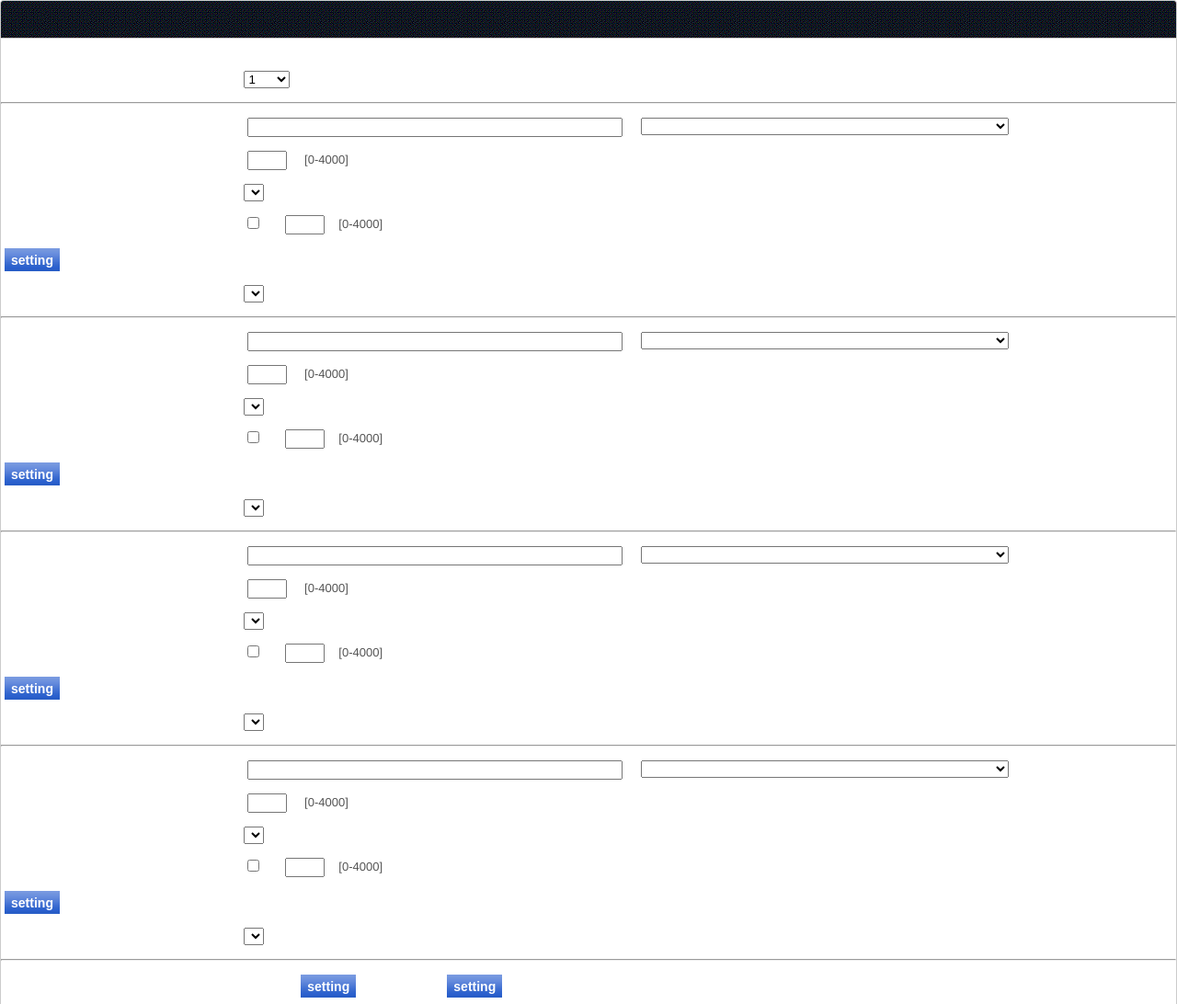
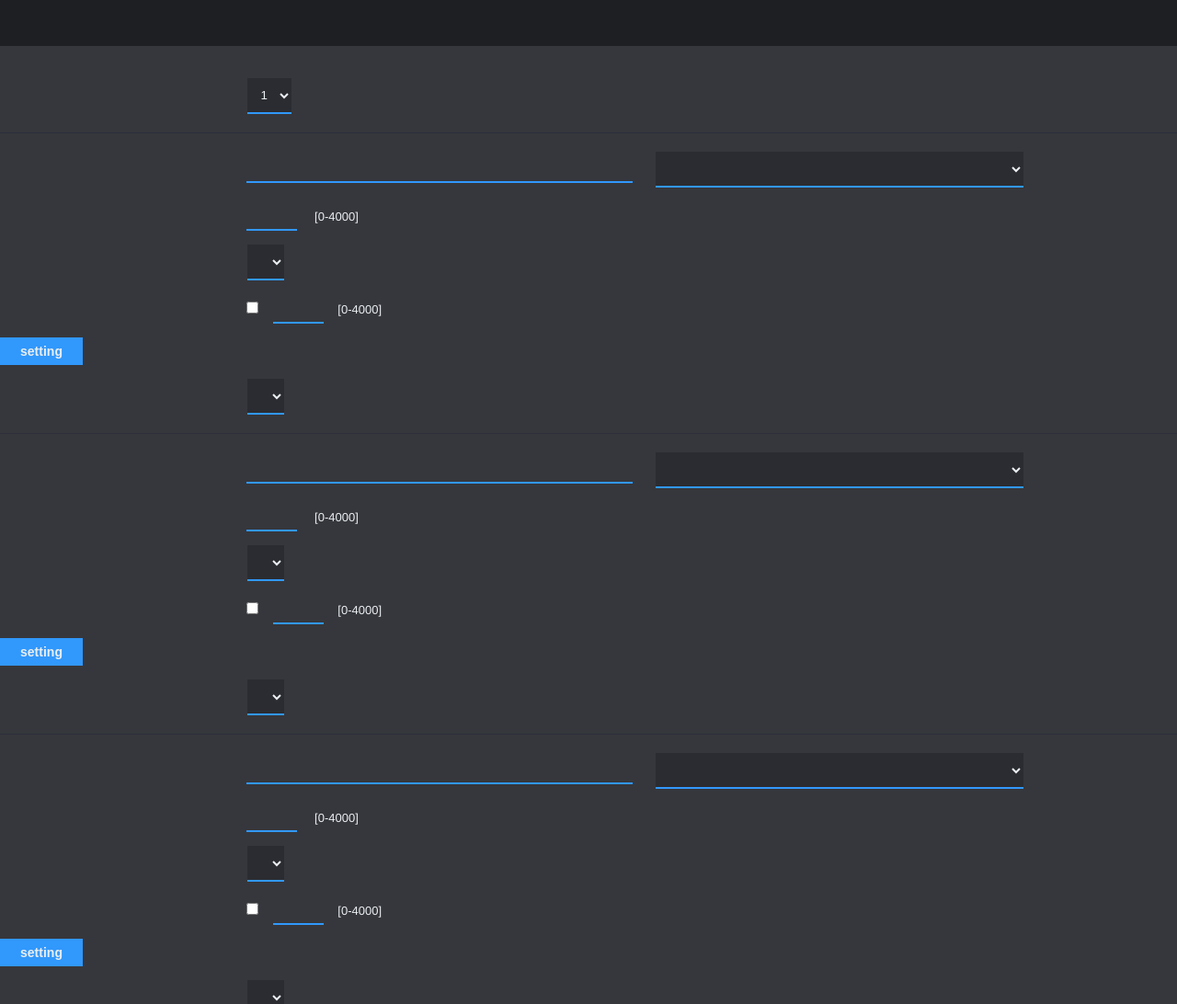
Before and after one commit to projertapia/decoder_firmware_XD1_Unisheen_Tech, a plain HTML site: page web/iframe/playlist.html in a window 1280 px wide. Shown: the top 1092 px of the page at 92% size. Drawn offline with Linux system fonts and the light colour scheme.

Commit message:
new style and fix erros

```diff
--- a/web/css/iframe/crop.css
+++ b/web/css/iframe/crop.css
@@ -29,7 +29,7 @@
 	font-weight: bold;
 }
 hr {
-	background-color: rgb(186, 185, 185);
+	background-color: #2c2e3a;
 	height: 1px;
 	border: none;
 	width: 100%;
--- a/web/css/iframe/network.css
+++ b/web/css/iframe/network.css
@@ -21,13 +21,16 @@
 	margin:0 auto;
 }
 .content .network_subtitle {
-	font-size: 16px;
-	width: 150px;
-	color: rgb(34, 34, 34);
-	font-weight: bold;
+	width: 100%;
+    text-align: center;
+    background-color: #1e1f22;
+    padding: 10px;
+    margin-bottom: 5px;
+    color: #eaeef1;
+    font-size: 16px;
 }
 hr {
-	background-color: rgb(186, 185, 185);
+	background-color: #2c2e3a;
 	height: 1px;
 	border: none;
 	width: 100%;
--- a/web/css/iframe/osd.css
+++ b/web/css/iframe/osd.css
@@ -25,11 +25,11 @@
 .content .osd_setting_subtitle {
 	font-size: 16px;
 	width: 150px;
-	color: rgb(34, 34, 34);
+	color: #eaeef1;
 	font-weight: bold;
 }
 hr {
-	background-color: rgb(186, 185, 185);
+	background-color: #2c2e3a;
 	height: 1px;
 	border: none;
 	width: 100%;
@@ -43,18 +43,16 @@ hr {
 
 #update_logo_block{
 	width: 600px;
-	height: 200px;
-	background-color: white;
-	position: fixed;
-	border: 1px solid rgb(204, 204, 204);
-	border-radius: 4px;
+    height: 200px;
+    background-color: #18191c;
+    position: fixed;
 }
 
 #update_logo_block div {
 	margin: 15px 50px;
 }
 #update_logo_block span{
-	color: rgb(85, 85, 85);
+	color: #eaeef1;
 	display: inline-block;
 	font-size: 13px;
 }
@@ -80,12 +78,13 @@ hr {
 	border: 0px;
 	font-size: 14px;
 	font-weight: bold;
-	color: white;
+	color: #eaeef1;
 	cursor: pointer;
 }
 
 #update_logo_block #logo_update_header{
 	text-align: center;
+	color: #eaeef1;
 }
 
 #update_txt {
--- a/web/css/iframe/playlist.css
+++ b/web/css/iframe/playlist.css
@@ -1,12 +1,29 @@
+select{background-color: #2b2c31;color: #eaeef1; padding: 10px; border: none; border-bottom: 2px solid #3198fc; margin: 0 5px;}
+select:focus-visible{border:none; outline-offset: 0px; outline: none;}
+hr {
+	background-color: #2c2e3a;
+	height: 1px;
+	border: none;
+	width: 100%;
+	margin: 20px auto;
+}
 #wnd {
-	width: 50px;
+    background-color: #2b2c31;
+    color: #eaeef1;
 }
-#playlist_setting {
-	margin-left: 134px;
+#playlist_setting, #playlist_get_btu_url {
+	margin: 0 auto;
+	display: block;
 }
-.content input {
+
+.content input[type="text"] {
 	margin: 0px 15px 0px 4px;
-	vertical-align: -1px;
+    vertical-align: -1px;
+    background-color: #36373c;
+    border: none;
+    border-bottom: 2px solid #3198fc;
+    color: #eaeef1;
+    padding: 10px 10px 5px 10px;
 }
 .content .uri_input {
 	width: 400px;
@@ -16,10 +33,23 @@
 }
 #playlist_config_discription {
 	vertical-align: top;
+    width: 100%;
+    text-align: center;
+    background-color: #1e1f22;
+    padding: 10px;
+    margin-bottom: 10px;
+    color: #eaeef1;
 }
 #playlist_config_discription_txt {
 	padding-top: 1px;
+    font-size: 1em;
+    line-height: 1.4em;
 }
 .content .small_title {
 	width: 130px;
 }
+input:focus-visible {
+    outline-offset: 0px;
+	outline:none;
+	background-color: #2b2c31;
+}
--- a/web/css/iframe/remserial.css
+++ b/web/css/iframe/remserial.css
@@ -28,7 +28,7 @@
 	font-weight: bold;
 }
 hr {
-	background-color: rgb(186, 185, 185);
+	background-color: #2c2e3a;
 	height: 1px;
 	border: none;
 	width: 100%;
--- a/web/css/iframe/restart.css
+++ b/web/css/iframe/restart.css
@@ -19,7 +19,7 @@
 	display: none;
 }
 hr {
-	background-color: rgb(186, 185, 185);
+	background-color: #2c2e3a;
 	height: 1px;
 	border: none;
 	width: 100%;
--- a/web/css/iframe/status.css
+++ b/web/css/iframe/status.css
@@ -1,34 +1,46 @@
 .content .small_title {
 	text-align: left;
-	display: inline-block;
-	font-weight: normal;
-	width: auto;
+    display: inline-block;
+    font-weight: bold;
+    width: auto;
+    color: #91969a;
 }
 hr {
-	background-color: rgb(186, 185, 185);
+	background-color:#2d2d2d;
 	height: 1px;
 	border: none;
 	width: 100%;
 	margin: 15px auto;
 }
 .content .subtitle {
-	margin-bottom: 10px;
+	margin: 0 0 10px 0;
+    width: 100%;
+    padding: 0;
+    background-color: transparent;
 }
 .content .status_subtitle {
 	font-size: 16px;
 	width: 150px;
-	color: rgb(34, 34, 34);
+	color: #eaeef1;
 	font-weight: bold;
 }
 .content .dynamic_data {
 	max-width: 500px;
-	max-height:17px;
+	height:27px;
 	text-align: left;
 	overflow: hidden;
 	vertical-align: -3px;
+	font-size: 16px;
+    margin-top: 3px;
+	word-wrap: break-word;
 }
 .content div {
-	margin: 4px 0px;
+	width: calc(25% - 34px);
+    display: inline-grid;
+    background-color: #3c3f4d;
+    padding: 10px;
+    margin: 5px;
+    position: relative;
 }
 .content {
 	padding:20px;
--- a/web/css/iframe/update.css
+++ b/web/css/iframe/update.css
@@ -44,10 +44,20 @@
 .large_button {
 	width: 120px;
 	height: 30px;
-	background: url("../images/bg-button-green.gif") repeat-x left top rgb(40, 93, 199) !important;
+	background-color: #3198fc;
 	border: 0px;
 	font-size: 14px;
 	font-weight: bold;
 	color: white;
 	cursor: pointer;
 }
+.input_button{
+	min-width: 90px;
+    height: 30px;
+    background-color: #3198fc;
+    border: 0px;
+    font-size: 14px;
+    font-weight: bold;
+    color: #eaeef1;
+    cursor: pointer;
+}
--- a/web/css/iframe/wifi_config.css
+++ b/web/css/iframe/wifi_config.css
@@ -28,7 +28,7 @@
 	font-weight: bold;
 }
 hr {
-	background-color: rgb(186, 185, 185);
+	background-color: #2c2e3a;
 	height: 1px;
 	border: none;
 	width: 100%;
--- a/web/css/iframe_subpage.css
+++ b/web/css/iframe_subpage.css
@@ -12,29 +12,26 @@ body {
 	margin-bottom: 30px;
 }
 .content_box_header {
-	background: url("../images/bg-content-box.gif") repeat-x left top rgb(229, 229, 229);
-	height: 40px;
-	margin: 0 auto;
-	border-width: 1px 1px 0px 1px;
-	border-style: solid;
-	border-color: rgb(204, 204, 204);
-	border-radius: 4px 4px 0px 0px;
+	background-color: #1e1f22;
+    height: 40px;
+    margin: 0 auto;
+    padding: 5px 0;
 }
 .content_box_header span {
-	display: inline-block;
+	display: block;
 	padding: 8px 0px 0px 15px;
 	font-size: 17px;
-	font-weight: 900;
-	color: rgb(34, 34, 34);
+	color:#eaeef1;
 	font-weight: bold;
+	text-align: center;
+	margin: 0 auto;
+}
+.content_box_header #header_text{
+
 }
 .content {
 	margin: 0 auto;
-	border-width: 1px;
-	border-style: solid;
-	border-color: rgb(204, 204, 204);
-	border-radius: 0px 0px 4px 4px;
-	background-color: rgb(255, 255, 255);
+	background-color: #36373c;
 	padding-bottom: 20px;
 	padding-top: 20px;
 }
@@ -42,7 +39,7 @@ body {
 	margin: 15px 130px;
 }
 .content span{
-	color: rgb(85, 85, 85);
+	color:  #eaeef1;
 	display: inline-block;
 	font-size: 13px;
 }
@@ -52,13 +49,29 @@ body {
 	width: 120px;
 	text-align: right;
 }
-.input_button {
-	width: 60px;
-	height: 25px;
-	background: url("../images/bg-button-green.gif") repeat-x left top rgb(40, 93, 199) !important;
+.input_button[type=button] {
+	min-width: 90px;
+	height: 30px;
+	background:#3198fc;
 	border: 0px;
 	font-size: 14px;
 	font-weight: bold;
-	color: white;
+	color: #eaeef1;
 	cursor: pointer;
 }
+input[type=text], #restart_time{
+	background-color: #36373c;
+    border: none;
+    padding: 14px 5px;
+    border-bottom: 3px solid #3198fc;
+    color: #eaeef1;
+}
+select{background-color: #2b2c31;color: #eaeef1; padding: 10px; border: none; border-bottom: 2px solid #3198fc; margin: 0 5px;}
+select:focus-visible,input:focus-visible{outline-offset: 0px; outline: none; background: #2b2c31;}
+hr {
+	background-color: #2c2e3a;
+	height: 1px;
+	border: none;
+	width: 100%;
+	margin: 20px auto;
+}
--- a/web/css/index.css
+++ b/web/css/index.css
@@ -12,7 +12,7 @@ body {
 	min-width: 1280px;
 }
 #left {
-	background: url("../images/bg-body.gif") repeat-y left top rgb(240, 240, 240);
+	background-color: #070908;
 	width: 230px;
 	height: 100%;
 	position: fixed;
@@ -20,12 +20,15 @@ body {
 	left: 0px;
 }
 #backgroud_image_need{
-	background: url("../images/bg-sidebar.gif") no-repeat left top;
+	background-color: #070908;
 }
 #right {
-	height: 100%;
+	min-height: 100%;
 	text-align: center;
-	margin: 0px 30px 0px 260px;
+	margin: 0px;
+	background-color: #18191d;
+    padding-left: 280px;
+    padding-right: 50px;
 }
 #left #logo {
 	margin: 47px 0 40px 9px;
@@ -43,39 +46,50 @@ body {
 	cursor: pointer;
 }
 #left #main_nav {
-	margin: 0px 0px 0px 23px;
+	margin: 0px;
 	padding: 0px;
-	width: 207px;
+	width: 100%;
 }
 #left #main_nav li .nav_item {
-	background: url("../images/bg-menu-item-green.gif") no-repeat right;
+	background-color: transparent;
 	padding: 13px 15px 15px 15px;
-	color: rgb(255, 255, 255);
-	font-size: 14px;
+	color:#eaeef1;
+	font-size: 1.1em;
 	text-decoration: none;
 	display: block;
 }
 #left #main_nav li .select_nav_item {
-	background: url("../images/bg-menu-item-current.gif") no-repeat right;
-	color: rgb(51, 51, 51);
-	font-weight: bold;
+	background-color: #eaeef1;
+	color:#070908;
+	font-weight: normal;
+	font-size: 1.1em;
 }
 #left .secondary_nav {
 	overflow: hidden;
 	padding-top: 8px;
+	background-color: #1e1f22;
+	padding: 0;
+	margin: 0;
 }
 #left .secondary_nav li {
 	cursor: pointer;
-	height: 31px;
+	height: 40px;
+	background-color: #1e1f22;
+    margin: 5px 0;
+    padding: 0px;
+	display: block;
 }
 #left .secondary_nav li span {
-	color: rgb(51, 51, 51);
-	font-size: 13px;
-	padding: 8px 15px;
+	color: #91969a;
+    font-size: 13px;
+    padding: 13px 0px;
+    display: block;
 }
 #left .secondary_nav li .select_secondary_nav {
-	color: rgb(255, 255, 255);
-	background: url("../images/menu-current-arrow.gif") no-repeat right;background-color:#D6DFF7;!important;
+	padding-right: 15px;
+    background: #3198fc;
+    margin: 5px 0;
+    color: #eaeef1;
 }
 #right iframe {
 	border: 0;
@@ -87,14 +101,14 @@ body {
 	font-weight: bold;
 }
 .display_on {
-	display: block;
+	display: block!important;
 }
 .display_off {
-	display: none;
+	display: none!important;
 }
 #language {
 	width: 100%;
-	height: 25px;
+	height: 87px;
 	text-align: right;
 	margin: 46px auto 20px auto;
 	display: inline-block;
@@ -104,10 +118,34 @@ body {
 }
 #index_language{
 	font-size: 15px;
-	color: rgb(85, 85, 85);
+	color: #eaeef1;
 	vertical-align: -1px;
 }
 #LanSle{
-	width: 70px;
-	height: 23px;
+	width: 100px;
+    height: 40px;
+    background-color: #36373c;
+    color: #eaeef1;
+    padding: 10px;
+    border: none;
 }
+#LanSle:focus-visible{
+	border: none;
+	background-color: #46474d
+}
+input[type=text]{
+	background-color: #36373c;
+    border: none;
+    padding: 14px 5px;
+    border-bottom: 3px solid #3198fc;
+    color: #eaeef1;
+}
+select{background-color: #2b2c31;color: #eaeef1; padding: 10px; border: none; border-bottom: 2px solid #3198fc; margin: 0 5px;}
+select:focus-visible{border:none; outline-offset: 0px; outline: none;}
+hr {
+	background-color: #2c2e3a;
+	height: 1px;
+	border: none;
+	width: 100%;
+	margin: 20px auto;
+}
--- a/web/js/iframe/osd.js
+++ b/web/js/iframe/osd.js
@@ -366,6 +366,7 @@ function update_logo_apply_fun() {
 			fileElementId : 'update',
 			cache : false,
 			success : function(data) {
+				console.log(data);
 			}
 		});
 	}
```
Also changed, not shown: web/css/iframe/system.css (+4 -4 lines), web/images/icon-check.png (added), 4 other files.
